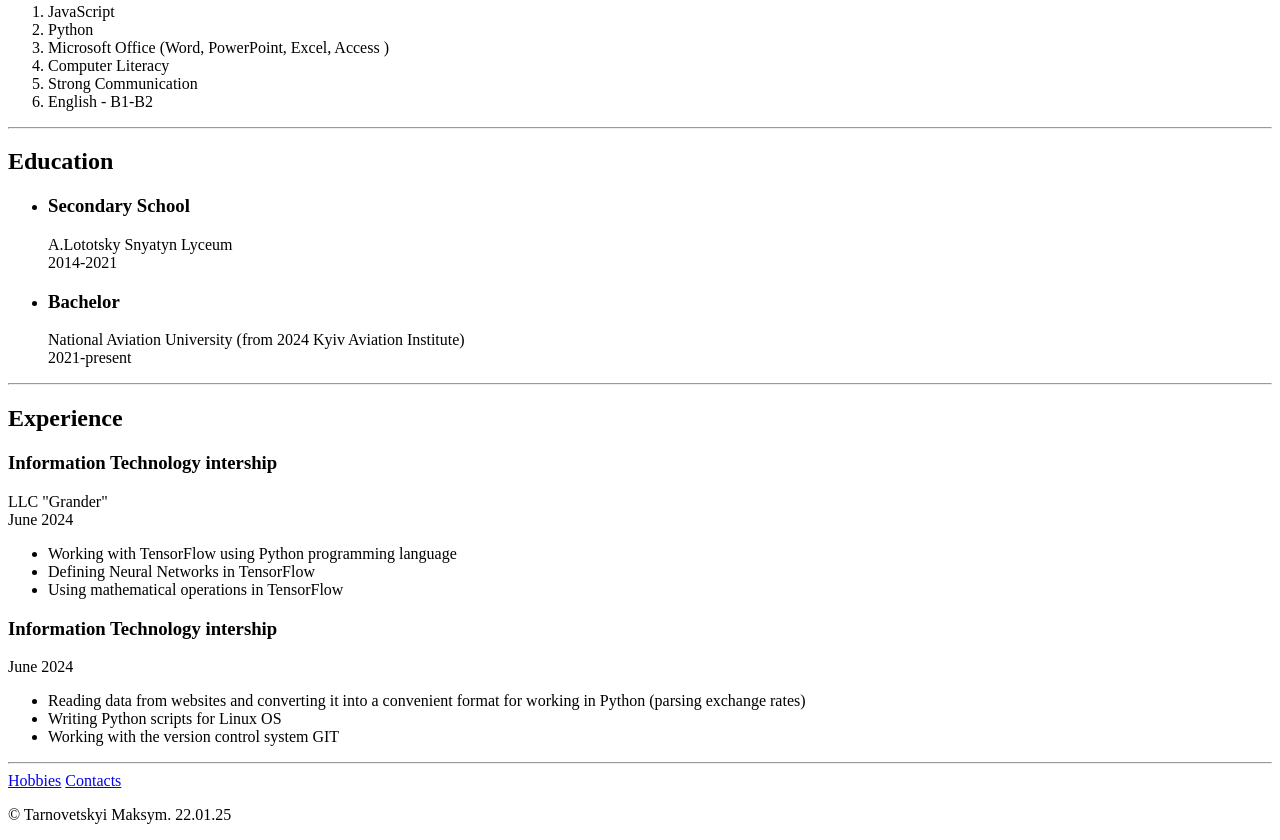
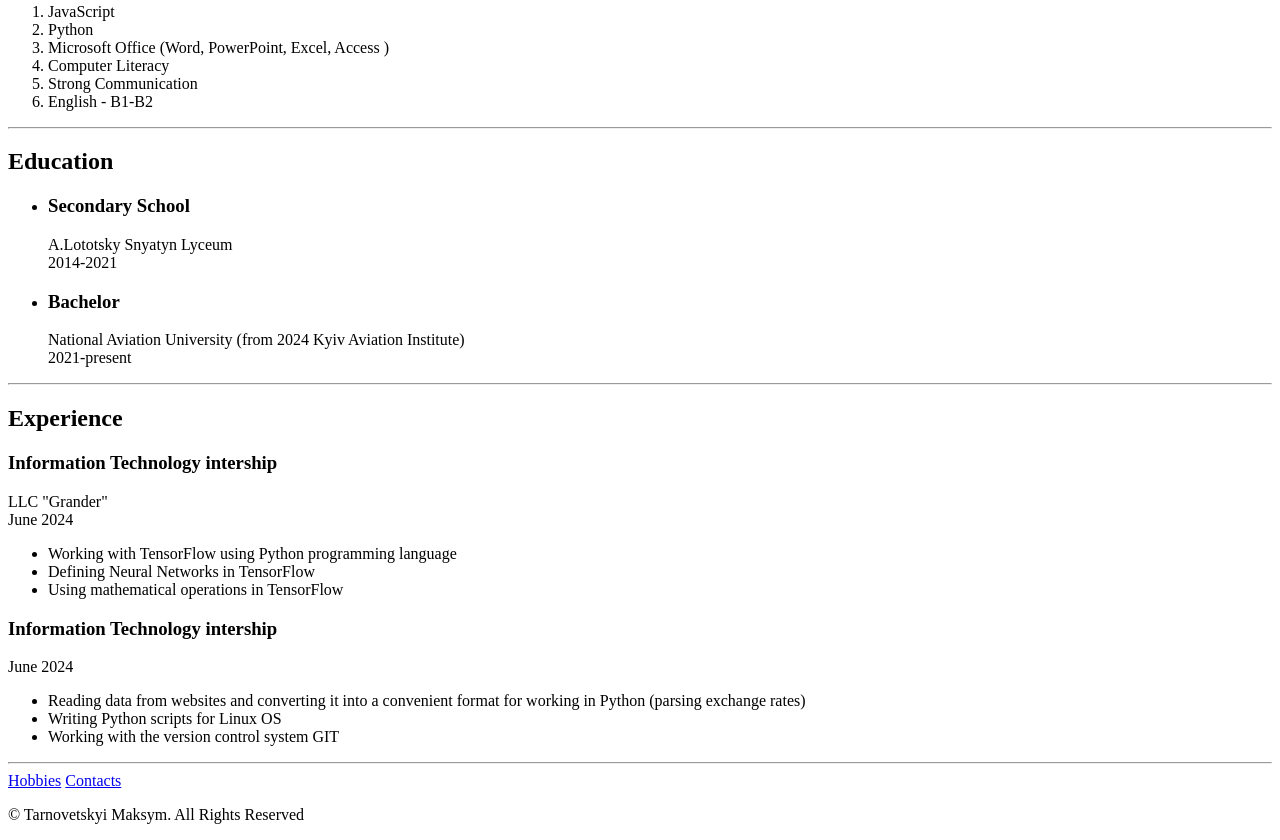
Before and after one commit to etcky/my_resume, a plain HTML site: page index.html in a window 1280 px wide. Shown: the part 461-1301 px from the top of the page. Drawn offline with Linux system fonts and the light colour scheme.

Commit message:
little update about footer.html

```diff
--- a/index.html
+++ b/index.html
@@ -62,7 +62,7 @@
     <a href="./public/hobbies.html">Hobbies</a>
     <a href="./public/contact.html">Contacts</a>
     <footer>
-        <p>© Tarnovetskyi Maksym. 22.01.25</p>
+        <p>© Tarnovetskyi Maksym. All Rights Reserved</p>
     </footer>
 </body>
 
```
